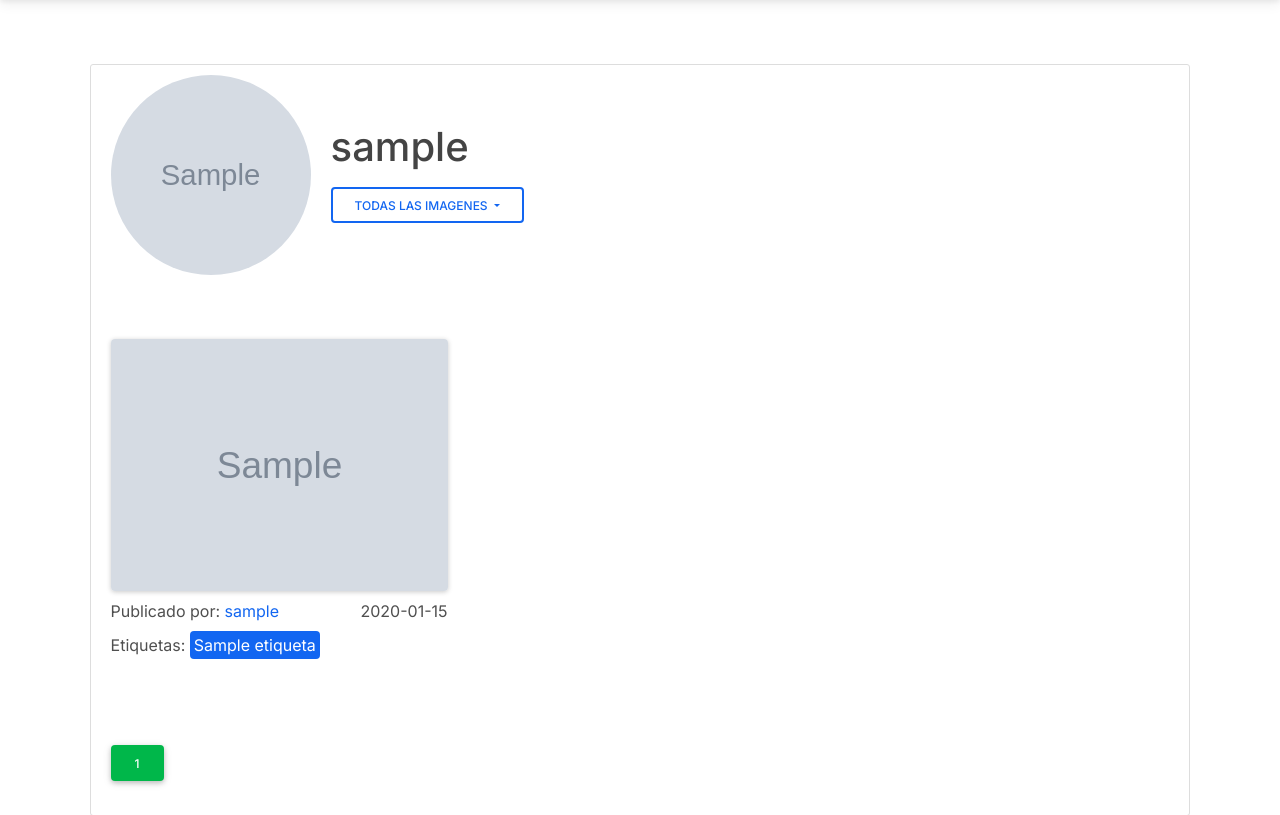
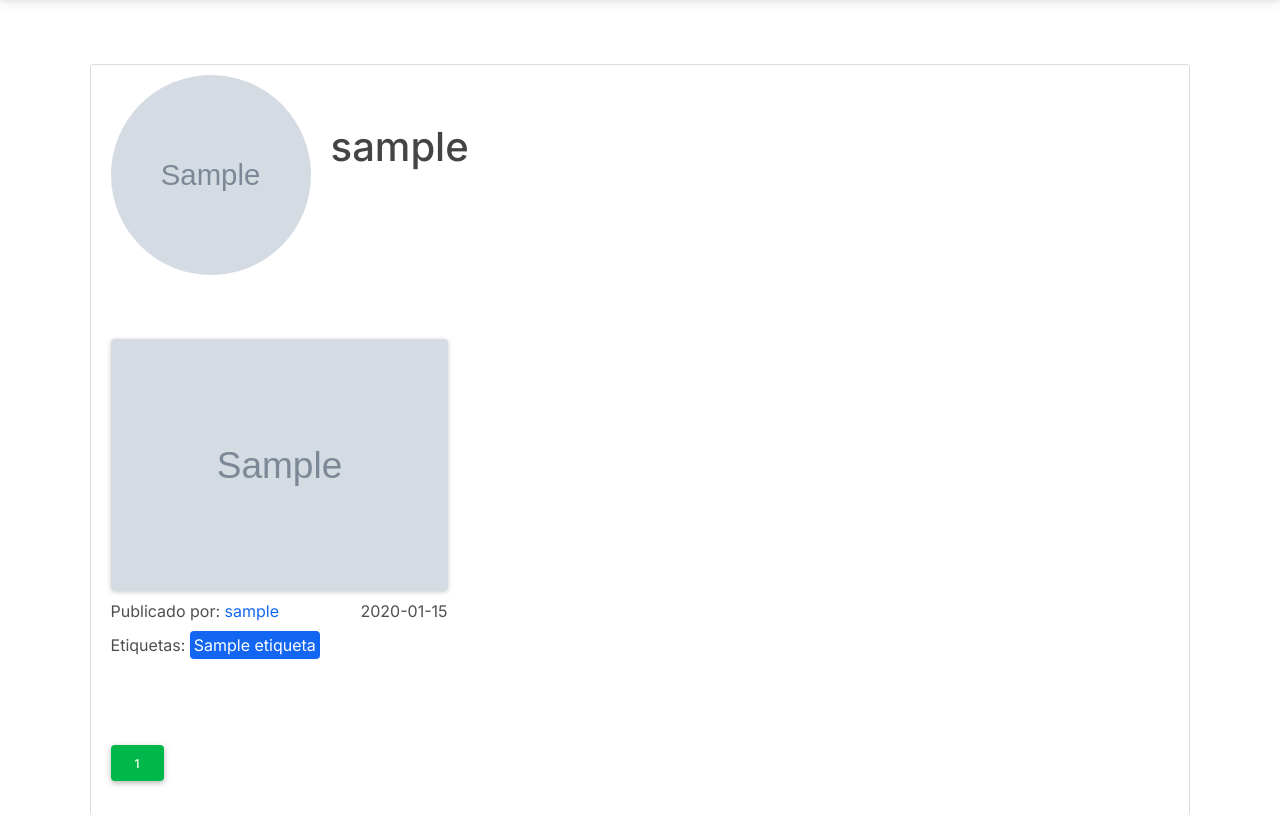
Before and after one commit to Juandurdaneta/flask_pygallery, a Flask app: a page that uses pygallery/templates/imagenes_usuario.html in a window 1280 px wide. Shown: the part 87-902 px from the top of the page. Run offline with Flask 2, Linux system fonts and the light colour scheme; tables that the repository leaves empty hold one stand-in row (values such as "Sample post"); grey boxes marked "Sample" are stand-in pictures; some libraries are stand-ins or nearby versions.

Commit message:
Eliminando dropdown

```diff
--- a/pygallery/templates/imagenes_usuario.html
+++ b/pygallery/templates/imagenes_usuario.html
@@ -7,7 +7,7 @@
       <div >
         <h1 class="mt-5 account-heading">{{usuario.username}}</h1>
         <div class="d-flex justify-content-center">
-        <div class="dropdown mt-2">
+        <!-- <div class="dropdown mt-2">
           <button
             class="btn btn-outline-primary dropdown-toggle"
             type="button"
@@ -20,7 +20,7 @@
           <ul class="dropdown-menu" aria-labelledby="dropdownMenuButton">
             <li><a class="dropdown-item" href="#">Repositorios de imagenes</a></li>
           </ul>
-        </div>
+        </div> -->
         {% if current_user == usuario %}
         <a href="{{url_for('usuarios.perfil')}}" class="btn btn-outline-primary mt-2 ms-3">Editar perfil</a>
         {% endif %}
```
